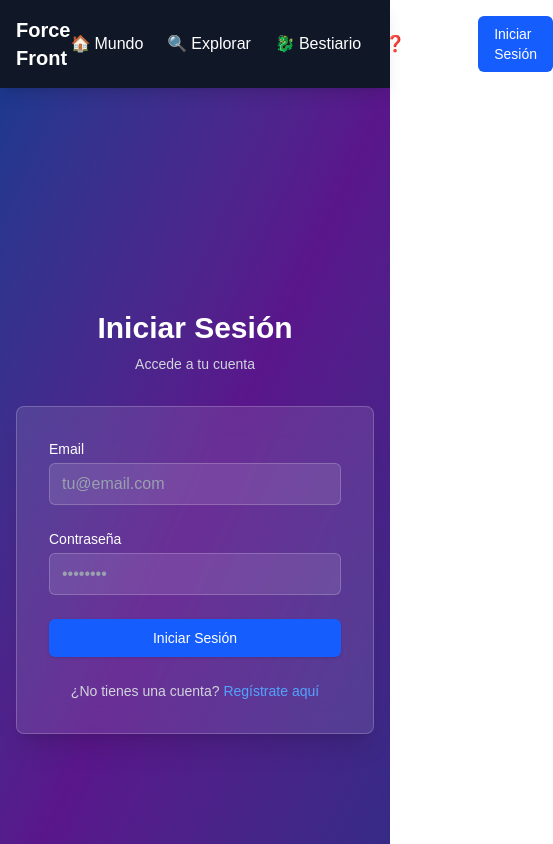
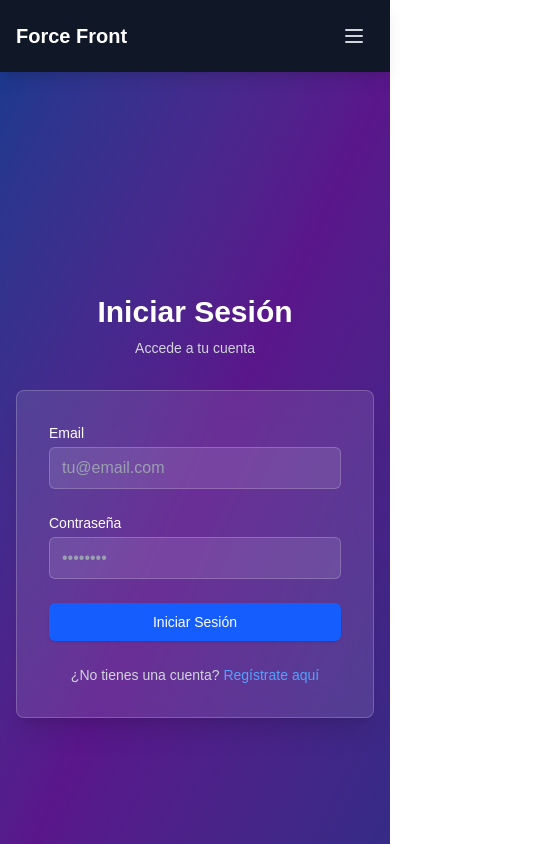
Before and after one commit to Ferna105/force-front, a Next.js app: page /login in a window 390 px wide. Shown: the top 844 px of the page, 553 px wide, since content can reach past the window. Built offline with nearby package versions, Linux system fonts and the light colour scheme; no server answers.

Commit message:
ajuste mobile

```diff
--- a/src/components/Navigation.tsx
+++ b/src/components/Navigation.tsx
@@ -3,11 +3,16 @@
 import { useAuth } from '@/hooks/useAuth';
 import Link from 'next/link';
 import { usePathname } from 'next/navigation';
+import { useState } from 'react';
 
 export default function Navigation() {
   const { user, logout, isLoading } = useAuth();
   const pathname = usePathname();
+  const [isMobileMenuOpen, setIsMobileMenuOpen] = useState(false);
 
+  const toggleMobileMenu = () => {
+    setIsMobileMenuOpen(!isMobileMenuOpen);
+  };
 
   if (isLoading) {
     return (
@@ -29,7 +34,8 @@ export default function Navigation() {
           Force Front
         </Link>
 
-        <div className="flex items-center space-x-6">
+        {/* Desktop Navigation */}
+        <div className="hidden md:flex items-center space-x-6">
           <Link
             href="/"
             className={`flex items-center space-x-1 hover:text-blue-400 transition-colors ${pathname === '/' ? 'text-blue-400' : ''
@@ -95,7 +101,116 @@ export default function Navigation() {
             </Link>
           )}
         </div>
+
+        {/* Mobile Menu Button */}
+        <button
+          onClick={toggleMobileMenu}
+          className="md:hidden flex items-center p-2 rounded-md text-gray-300 hover:text-white hover:bg-gray-700 transition-colors"
+          aria-label="Toggle mobile menu"
+        >
+          <svg
+            className="w-6 h-6"
+            fill="none"
+            stroke="currentColor"
+            viewBox="0 0 24 24"
+            xmlns="http://www.w3.org/2000/svg"
+          >
+            {isMobileMenuOpen ? (
+              <path
+                strokeLinecap="round"
+                strokeLinejoin="round"
+                strokeWidth={2}
+                d="M6 18L18 6M6 6l12 12"
+              />
+            ) : (
+              <path
+                strokeLinecap="round"
+                strokeLinejoin="round"
+                strokeWidth={2}
+                d="M4 6h16M4 12h16M4 18h16"
+              />
+            )}
+          </svg>
+        </button>
       </div>
+
+      {/* Mobile Navigation */}
+      {isMobileMenuOpen && (
+        <div className="md:hidden mt-4 pb-4 border-t border-gray-700">
+          <div className="flex flex-col space-y-4 pt-4">
+            <Link
+              href="/"
+              className={`flex items-center space-x-2 px-4 py-2 rounded-md transition-colors ${pathname === '/' ? 'bg-blue-600 text-white' : 'text-gray-300 hover:bg-gray-700 hover:text-white'}`}
+              onClick={() => setIsMobileMenuOpen(false)}
+            >
+              <span>🏠</span>
+              <span>Mundo</span>
+            </Link>
+
+            <Link
+              href="/explore"
+              className={`flex items-center space-x-2 px-4 py-2 rounded-md transition-colors ${pathname === '/explore' ? 'bg-blue-600 text-white' : 'text-gray-300 hover:bg-gray-700 hover:text-white'}`}
+              onClick={() => setIsMobileMenuOpen(false)}
+            >
+              <span>🔍</span>
+              <span>Explorar</span>
+            </Link>
+
+            <Link
+              href="/monsters"
+              className={`flex items-center space-x-2 px-4 py-2 rounded-md transition-colors ${pathname === '/monsters' ? 'bg-blue-600 text-white' : 'text-gray-300 hover:bg-gray-700 hover:text-white'}`}
+              onClick={() => setIsMobileMenuOpen(false)}
+            >
+              <span>🐉</span>
+              <span>Bestiario</span>
+            </Link>
+
+            <Link
+              href="/help"
+              className={`flex items-center space-x-2 px-4 py-2 rounded-md transition-colors ${pathname === '/help' ? 'bg-blue-600 text-white' : 'text-gray-300 hover:bg-gray-700 hover:text-white'}`}
+              onClick={() => setIsMobileMenuOpen(false)}
+            >
+              <span>❓</span>
+              <span>Ayuda</span>
+            </Link>
+
+            {user ? (
+              <>
+                <Link
+                  href="/inventory"
+                  className={`flex items-center space-x-2 px-4 py-2 rounded-md transition-colors ${pathname === '/inventory' ? 'bg-blue-600 text-white' : 'text-gray-300 hover:bg-gray-700 hover:text-white'}`}
+                  onClick={() => setIsMobileMenuOpen(false)}
+                >
+                  <span>🎒</span>
+                  <span>Inventario</span>
+                </Link>
+
+                <div className="px-4 py-2 text-sm text-gray-300 border-t border-gray-700 pt-4">
+                  Hola, {user.username}
+                </div>
+
+                <button
+                  onClick={() => {
+                    logout();
+                    setIsMobileMenuOpen(false);
+                  }}
+                  className="mx-4 bg-red-600 hover:bg-red-700 px-4 py-2 rounded-md text-sm transition-colors text-left"
+                >
+                  Cerrar Sesión
+                </button>
+              </>
+            ) : (
+              <Link
+                href="/login"
+                className="mx-4 bg-blue-600 hover:bg-blue-700 px-4 py-2 rounded-md text-sm transition-colors text-center"
+                onClick={() => setIsMobileMenuOpen(false)}
+              >
+                Iniciar Sesión
+              </Link>
+            )}
+          </div>
+        </div>
+      )}
     </nav>
   );
 }
```
